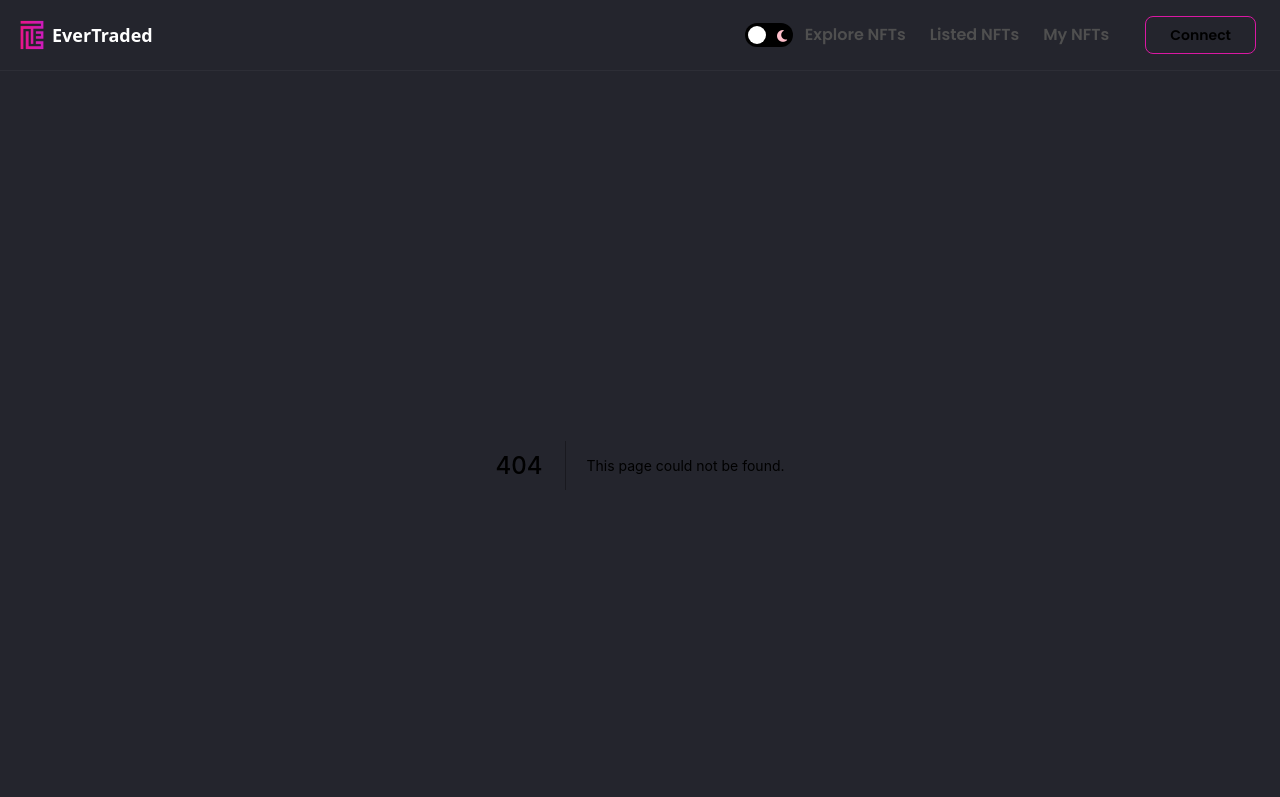
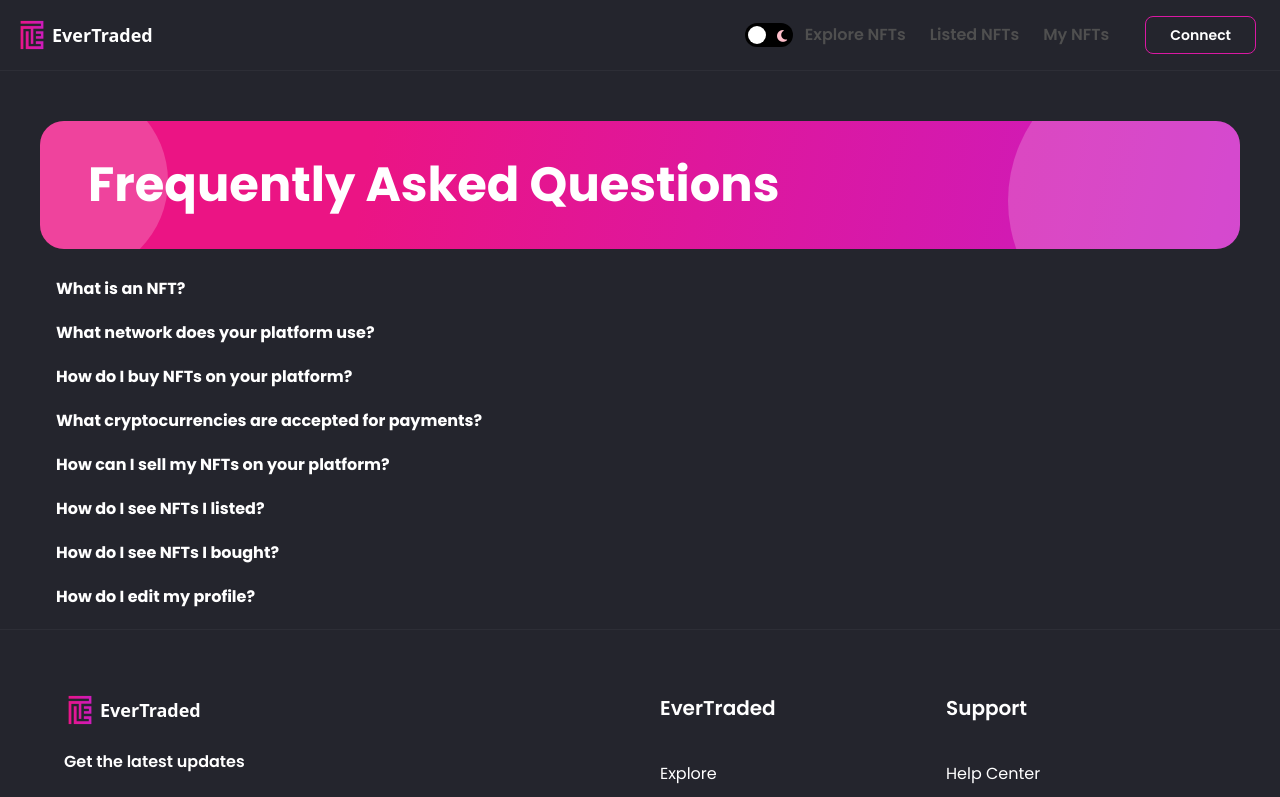
Before and after one commit to outoftheboxdev1/nft_marketplace2, a Next.js app: page /faq in a window 1280 px wide. Before the commit this address had no page. Shown: the top 797 px of the page. Built offline with nearby package versions, Linux system fonts and the light colour scheme.

Commit message:
added faq page

```diff
--- a/components/Footer.jsx
+++ b/components/Footer.jsx
@@ -93,7 +93,7 @@ const Footer = () => {
 
         <div className="flex-1 flexBetweenStart flex-wrap ml-10 md:ml-0 md:mt-8">
           <FooterLinks heading="EverTraded" items={['Explore', 'How it Works', 'Contact Us']} urls={['/', '/how-it-works', 'mailto:info@evertraded.com']} />
-          <FooterLinks heading="Support" items={['Help Center', 'Terms of service', 'Legal', 'Privacy policy']} urls={['/', '/tos', '/', '/privacy-policy']} extraClasses="ml-4" />
+          <FooterLinks heading="Support" items={['Help Center', 'Terms of service', 'Legal', 'Privacy policy']} urls={['/faq', '/tos', '/', '/privacy-policy']} extraClasses="ml-4" />
         </div>
       </div>
 
--- /dev/null
+++ b/pages/FAQ.module.css
@@ -0,0 +1,32 @@
+/* FAQ.module.css */
+
+.faqList {
+  list-style: none;
+}
+
+.faqItem {
+  margin-bottom: 20px;
+}
+
+.faqQuestion {
+  cursor: pointer;
+  margin: 0;
+  font-weight: bold;
+}
+
+.faqAnswer {
+  margin: 10px 0;
+  display: none;
+
+  border-radius: 25px;
+  /* border-color:#DA18A3; */
+  border-style: solid;
+  border-width: 4px;
+  border-image: linear-gradient(#EB1484, #DA18A3) 30;
+  /* border: solid 2px #DA18A3; */
+  padding: 25px;
+}
+
+.faqOpen .faqAnswer {
+  display: block;
+}
--- /dev/null
+++ b/pages/faq.js
@@ -0,0 +1,72 @@
+import React, { useState } from 'react';
+import styles from './FAQ.module.css';
+import { Banner } from '../components';
+
+const FAQ = () => {
+  const [openItem, setOpenItem] = useState(null);
+
+  const toggleItem = (index) => {
+    if (openItem === index) {
+      setOpenItem(null);
+    } else {
+      setOpenItem(index);
+    }
+  };
+
+  const faqItems = [
+    {
+      question: 'What is an NFT?',
+      answer: 'An NFT, or Non-Fungible Token, is a unique digital asset that represents ownership of a specific item or piece of content, typically stored on a blockchain. When you mint an NFT on evertraded.com it will be on the Etherium mainnet.',
+    },
+    {
+      question: 'What network does your platform use?',
+      answer: 'We use the Etherium mainnet. When you mint an NFT on evertraded.com it will be on the Etherium mainnet as an ARTBYTE.',
+    },
+    {
+      question: 'How do I buy NFTs on your platform?',
+      answer: 'To buy NFTs on our platform, you need to connect a compatible wallet (metamask), and browse the marketplace. Once you find an NFT you like, you can make a purchase.',
+    },
+    {
+      question: 'What cryptocurrencies are accepted for payments?',
+      answer: 'Currently, we accept Ethereum (ETH) for payments. We may add support for other cryptocurrencies in the future.',
+    },
+    {
+      question: 'How can I sell my NFTs on your platform?',
+      answer: 'To sell NFTs, you need to connect your wallet, and list your NFTs for sale in the marketplace by clicking the "Create" Button. You can give your NFT a name, a description, and finally set a price for your NFT. Once everything looks good you can create it and it will be listed on our marketplace.',
+    },
+    {
+      question: 'How do I see NFTs I listed?',
+      answer: 'You can see NFTs you listed by clicking "Listed NFTs" in the navbar.',
+    },
+    {
+      question: 'How do I see NFTs I bought?',
+      answer: 'You can see NFTs you bought by clicking "My NFTs" in the navbar.',
+    },
+    {
+      question: 'How do I edit my profile?',
+      answer: 'To edit your profile go to my NFTs and then click edit profile. You can upload a profile image and set a username and bio.',
+    },
+    // Add more FAQ items as needed.
+  ];
+
+  return (
+    <div className={`${styles.faqPage} mt-14 pl-10 pr-10 minlg:pl-80 minlg:pr-80`}>
+      {/* <h1 className="pl-10 pr-10 minlg:pl-80 minlg:pr-80 mb-5 text-4xl font-poppins uppercase font-bold underline">Frequently Asked Questions</h1> */}
+      <Banner
+        name={(<>Frequently Asked Questions</>)}
+        childStyles="md:text-4xl sm:text-2xl xs:text-xl text-left"
+        parentStyle="justify-start mb-7 h-32 sm:h-14 p-12 xs:p-4 xs:h-17 rounded-3xl "
+      />
+      <ul className={`${styles.faqList} ml-4`}>
+        {faqItems.map((item, index) => (
+          <li key={index} className={`${styles.faqItem} ${openItem === index ? styles.faqOpen : ''}`}>
+            <h3 className={`${styles.faqQuestion} font-poppins`} onClick={() => toggleItem(index)}>{item.question}</h3>
+            <p className={`${styles.faqAnswer} font-poppins`}>{item.answer}</p>
+          </li>
+        ))}
+      </ul>
+    </div>
+  );
+};
+
+export default FAQ;
```
